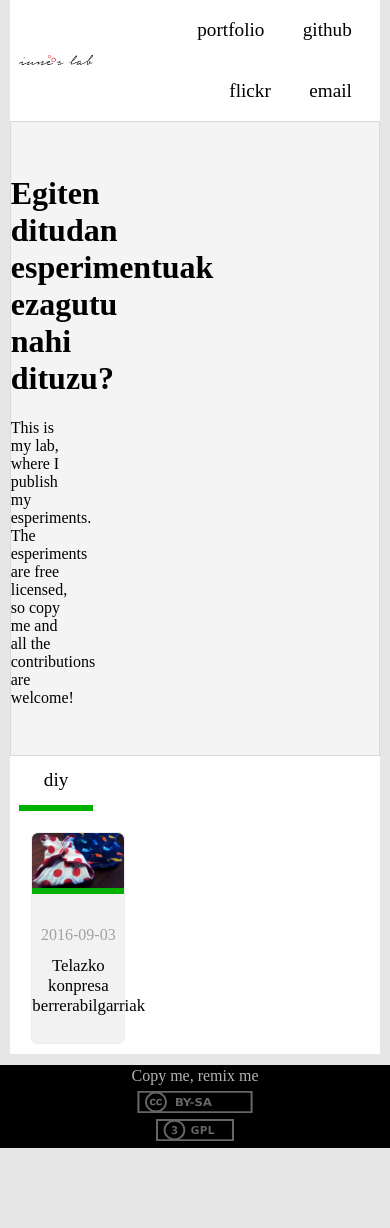
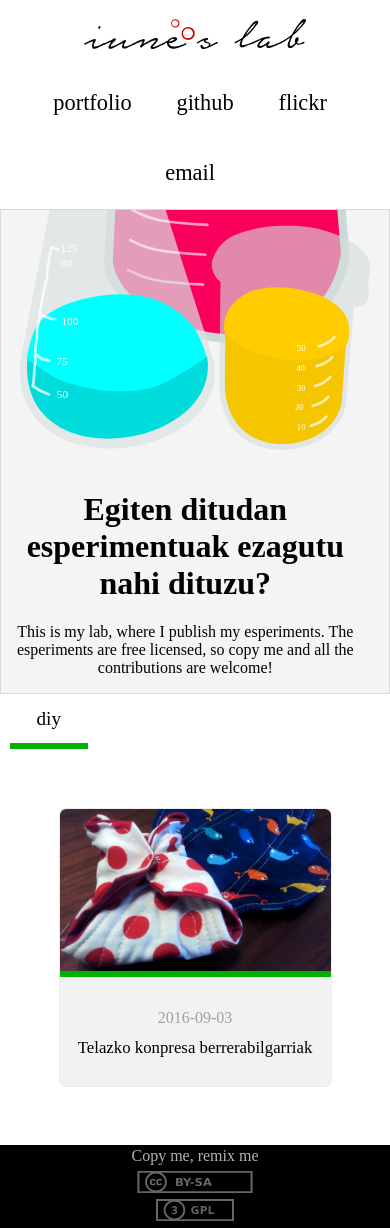
Before and after one commit to iunetrecet/lab, a Jekyll site: the page built from index.html, in a window 390 px wide. Built offline with Jekyll 4.4.1, drawn with Linux system fonts in a browser that asks for light colours; before the commit the page ends 1148 px from its top, so only the background shows below that.

Commit message:
Mobile version

```diff
--- a/_sass/banner.sass
+++ b/_sass/banner.sass
@@ -6,8 +6,21 @@
     display: inline-block
     width: 50%
     vertical-align: middle
+    @media screen and (max-width: 40em)
+      display: block
+      width: 100%
+      text-align: center
   #bannerText
     font-size: 1rem
     padding: 0 8rem 2rem 0
+    @media screen and (max-width: 40em)
+      padding: 2rem 5%
+    @media screen and (max-width: 1300px)
+      padding: 0 5% 0 0
   img
     padding: 0 10rem 2rem 10rem
+    @media screen and (max-width: 40em)
+      padding: 0 5rem
+    @media screen and (max-width: 1300px)
+      height: 100%
+      padding: 0 5% 5% 5%
--- a/_sass/base.sass
+++ b/_sass/base.sass
@@ -3,6 +3,9 @@ body
   background: #e6e6e6
   font-family: "Aller light"
   #wrap
+    max-width: 1500px
     width: 95%
     margin: 0 auto
     background: white
+    @media screen and (max-width: 40em)
+      width: 100%
--- a/_sass/header.sass
+++ b/_sass/header.sass
@@ -7,18 +7,28 @@ header
     img#logo
       width: 100%
       padding: 5% 0
+    @media screen and (max-width: 40em)
+      width: 100%
+      img#logo
+        width: 60%
+        margin: 0 20%
   ul#social
     width: 75%
     padding: 0
     margin: 0
     text-align: right
     padding-right: 2.5%
+    @media screen and (max-width: 40em)
+      width: 100%
+      text-align: center
     li
       list-style: none
       font-family: $sc
       padding: 1em
       font-size: 1.2rem
       display: inline-block
+      @media screen and (max-width: 40em)
+        font-size: 1.4rem
   > *
     display: inline-block
     vertical-align: middle
--- a/_sass/post.sass
+++ b/_sass/post.sass
@@ -2,6 +2,8 @@ article
   padding: 5% 20%
   font-size: 1.1rem
   line-height: 1.8em
+  @media screen and (max-width: 40em)
+    padding: 5% 10%
   h1
     margin-bottom: 0
     font-size: 2em
--- a/_sass/posts.sass
+++ b/_sass/posts.sass
@@ -1,6 +1,9 @@
 ul.posts
   margin: 3%
   padding: 0
+  @media screen and (max-width: 40em)
+    margin: 0
+    padding: 7.5% 0
   li
     width: 27%
     margin: 3%
@@ -10,6 +13,9 @@ ul.posts
     border: solid .1em #ececec
     border-radius: .4em
     padding-bottom: 1rem
+    @media screen and (max-width: 40em)
+      width: 70%
+      margin: 7.5% 15%
     img
       width: 100%
       border-top-left-radius: .4em
--- a/_sass/settings.sass
+++ b/_sass/settings.sass
@@ -10,7 +10,6 @@ a
   box-sizing: border-box
 
 //categories
-
 $a: #00dcdc
 $b: #f9005c
 $c: #f5c500
```
